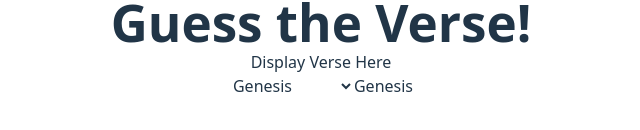
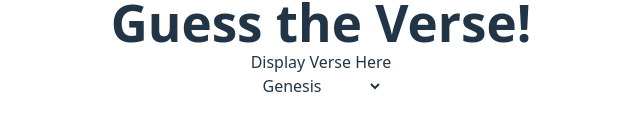
Before and after one commit to OWOAGDN/bible-verse-guess, a React (Vite) app: page / in a window 1280 px wide. Shown: the part 354-484 px from the top of the page, without its empty margins (319-959 px from the left). Built offline with nearby package versions, Linux system fonts and the light colour scheme.

Commit message:
refactored data flow

```diff
--- a/src/components/Game.jsx
+++ b/src/components/Game.jsx
@@ -1,15 +1,22 @@
 import Verse from "./Verse";
 import SelectChapter from "./SelectChapter";
+import { useState } from "react";
 
 export default function Game() {
-  const getVerses = () => {};
+  const [chapter, setChapter] = useState(["Genesis", "Exodus", "Detueronomy"]);
+  const [selectedChapter, setSelectedChapter] = useState();
+  const getChapter = (e) => setSelectedChapter(e.target.value);
   return (
     <>
       <div>
         <Verse />
       </div>
       <div>
-        <SelectChapter getVerses={getVerses} />
+        <SelectChapter
+          chapter={chapter}
+          getChapter={getChapter}
+          selectedChapter={selectedChapter}
+        />
       </div>
     </>
   );
--- a/src/components/SelectChapter.jsx
+++ b/src/components/SelectChapter.jsx
@@ -1,18 +1,18 @@
 import { useState } from "react";
 
-export default function SelectChapter({ getVersus }) {
-  const [chapter, setChapter] = useState(["Genesis", "Exodus", "Detueronomy"]);
-  const [selectedChapter, setSelectedChapter] = useState(chapter[0]);
-  const getChapter = (e) => setSelectedChapter(e.target.value);
-
+export default function SelectChapter({
+  chapter,
+  getChapter,
+  selectedChapter,
+}) {
   return (
     <form>
-      <select onChange={getChapter} name="chapters" id="chapters">
+      <select name="chapters" id="chapters" onChange={getChapter}>
         {chapter.map((chap) => (
           <option value={chap}>{chap}</option>
         ))}
       </select>
-      {selectedChapter}
+      {true && selectedChapter}
     </form>
   );
 }
```
